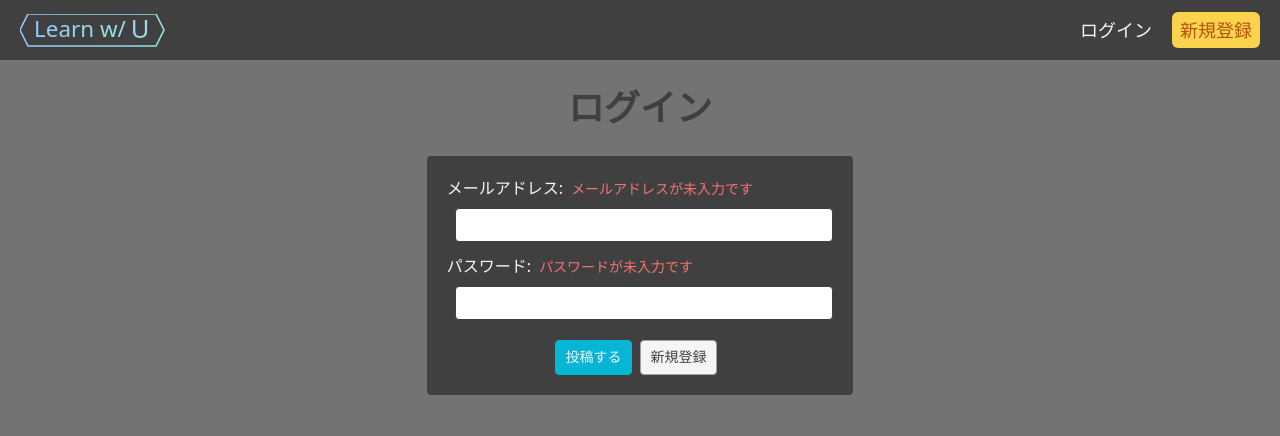
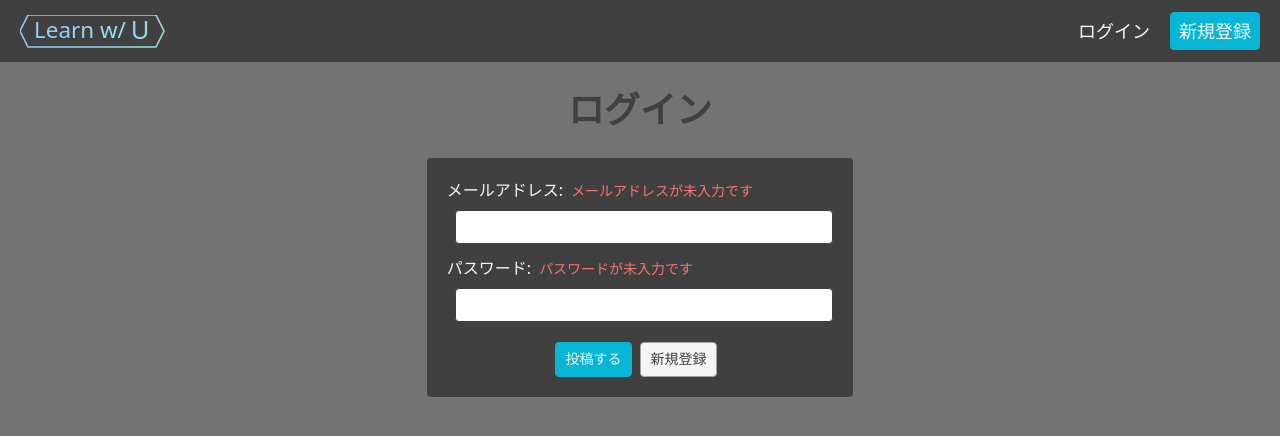
Before and after one commit to SkipEveryLunch/flashcards-vue3, a Vue app: page /login in a window 1280 px wide. Shown: the top 436 px of the page. Built offline with nearby package versions, Linux system fonts and the light colour scheme; no server answers; what vue3-click-away would draw is missing.

Commit message:
made Header anmated

```diff
--- a/src/components/Header/Header.vue
+++ b/src/components/Header/Header.vue
@@ -12,12 +12,13 @@
     </div>
     <div v-if="name.length === 0">
       <div class="flex items-center px-2 py-3">
-        <router-link data-testid="login-link" to="/login" class="px-2 mr-3"
+        <router-link
+          data-testid="login-link"
+          to="/login"
+          class="px-2 py-1 mr-3 rounded-md hover:bg-gray-600"
           >ログイン</router-link
         >
-        <router-link
-          to="/register"
-          class="px-2 py-1 text-yellow-700 bg-yellow-300 rounded-md"
+        <router-link to="/register" class="px-2 py-1 text-lg btn btn-primary"
           >新規登録</router-link
         >
       </div>
```
